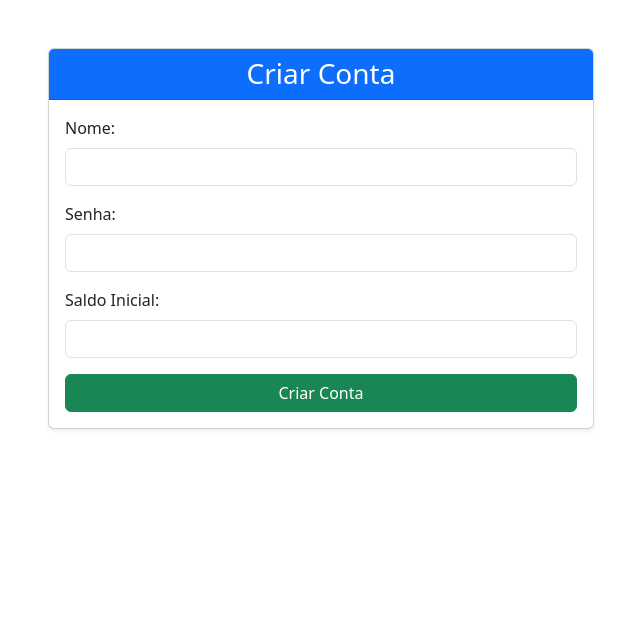
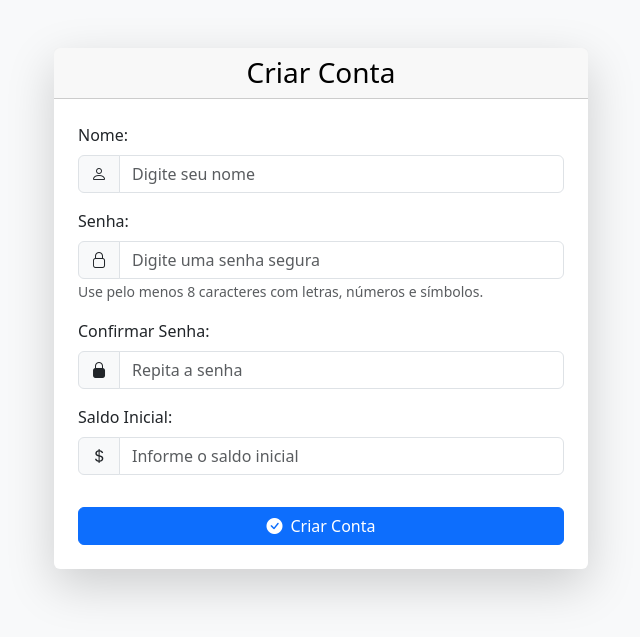
Before and after one commit to fabiograves/flaskcaixa, a Flask app: page /criar_conta in a window 1280 px wide. Shown: the top 637 px of the page, without its empty margins (319-959 px from the left). Run offline with Flask 3, Linux system fonts and the light colour scheme.

Commit message:
boa sorte

```diff
--- a/app.py
+++ b/app.py
@@ -45,7 +45,20 @@ def criar_conta():
     if request.method == "POST":
         nome = request.form["nome"]
         senha = request.form["senha"]
-        saldo_inicial = float(request.form["saldo_inicial"])
+        confirmar_senha = request.form["confirmar_senha"]
+        saldo_inicial = float(request.form.get("saldo_inicial", 0) or 0)
+
+        if not nome.strip():
+            flash("O nome não pode estar vazio ou ser apenas espaços.", "danger")
+            return redirect(url_for("criar_conta"))
+
+        if senha != confirmar_senha:
+            flash("Senha e Confirmar senha não são iguais.", "danger")
+            return redirect(url_for("criar_conta"))
+
+        if saldo_inicial < 0:
+            flash("O saldo inicial não pode ser negativo.", "danger")
+            return redirect(url_for("criar_conta"))
 
         try:
             conn = get_db_connection()
@@ -62,6 +75,9 @@ def criar_conta():
         except sqlite3.IntegrityError:
             flash("Erro: Conta já existe.", "danger")
             return redirect(url_for("criar_conta"))
+        except Exception as e:
+            flash(f"Ocorreu um erro inesperado: {str(e)}", "danger")
+            return redirect(url_for("criar_conta"))
 
     return render_template("criar_conta.html")
 
--- a/templates/base.html
+++ b/templates/base.html
@@ -2,23 +2,33 @@
 <html>
 <head>
     <link href="https://cdn.jsdelivr.net/npm/bootstrap@5.3.0-alpha3/dist/css/bootstrap.min.css" rel="stylesheet">
-
     <title>{% block title %}Minha Aplicação{% endblock %}</title>
 </head>
-<body>
+<body class="bg-light">
+
+    <div class="container mt-4">
 
         <!-- Exibir mensagens flash -->
         {% with messages = get_flashed_messages(with_categories=true) %}
             {% if messages %}
-            <ul>
+                <div class="alert-container">
                     {% for category, message in messages %}
-                    <li class="flash-{{ category }}">{{ message }}</li>
+                        <div class="alert alert-{{ category }} alert-dismissible fade show" role="alert">
+                            {{ message }}
+                            <button type="button" class="btn-close" data-bs-dismiss="alert" aria-label="Close"></button>
+                        </div>
                     {% endfor %}
-            </ul>
+                </div>
             {% endif %}
         {% endwith %}
 
         <!-- Conteúdo principal -->
+        <div class="content">
             {% block content %}{% endblock %}
+        </div>
+
+    </div>
+
+    <script src="https://cdn.jsdelivr.net/npm/bootstrap@5.3.0-alpha3/dist/js/bootstrap.bundle.min.js"></script>
 </body>
 </html>
--- a/templates/criar_conta.html
+++ b/templates/criar_conta.html
@@ -1,34 +1,64 @@
 {% extends "base.html" %}
 
 {% block content %}
-<!DOCTYPE html>
-<html>
-<head>
-    <title>Criar Conta</title>
-</head>
-<body>
 <div class="container mt-5">
     <div class="row justify-content-center">
         <div class="col-md-6">
-                <div class="card shadow-sm">
-                    <div class="card-header bg-primary text-white">
-                        <h3 class="text-center mb-0">Criar Conta</h3>
+            <div class="card shadow-lg border-0">
+                <div class="card-header bg-gradient-primary text-black text-center">
+                    <h3 class="mb-0">Criar Conta</h3>
                 </div>
-                    <div class="card-body">
+                <div class="card-body p-4">
                     <form method="post">
+                        <!-- Nome -->
                         <div class="mb-3">
                             <label for="nome" class="form-label">Nome:</label>
-                                <input type="text" name="nome" id="nome" class="form-control" required>
+                            <div class="input-group">
+                                <span class="input-group-text bg-light">
+                                    <i class="bi bi-person"></i>
+                                </span>
+                                <input type="text" name="nome" id="nome" class="form-control" placeholder="Digite seu nome" required>
                             </div>
+                        </div>
+
+                        <!-- Senha -->
                         <div class="mb-3">
                             <label for="senha" class="form-label">Senha:</label>
-                                <input type="password" name="senha" id="senha" class="form-control" required>
+                            <div class="input-group">
+                                <span class="input-group-text bg-light">
+                                    <i class="bi bi-lock"></i>
+                                </span>
+                                <input type="password" name="senha" id="senha" class="form-control" placeholder="Digite uma senha segura" required>
                             </div>
+                            <small class="form-text text-muted">Use pelo menos 8 caracteres com letras, números e símbolos.</small>
+                        </div>
+
+                        <!-- Confirmar Senha -->
+                        <div class="mb-3">
+                            <label for="confirmar_senha" class="form-label">Confirmar Senha:</label>
+                            <div class="input-group">
+                                <span class="input-group-text bg-light">
+                                    <i class="bi bi-lock-fill"></i>
+                                </span>
+                                <input type="password" name="confirmar_senha" id="confirmar_senha" class="form-control" placeholder="Repita a senha" required>
+                            </div>
+                        </div>
+
+                        <!-- Saldo Inicial -->
                         <div class="mb-3">
                             <label for="saldo_inicial" class="form-label">Saldo Inicial:</label>
-                                <input type="number" name="saldo_inicial" id="saldo_inicial" class="form-control" step="0.01" required>
+                            <div class="input-group">
+                                <span class="input-group-text bg-light">
+                                    <i class="bi bi-currency-dollar"></i>
+                                </span>
+                                <input type="number" name="saldo_inicial" id="saldo_inicial" class="form-control" step="0.01" placeholder="Informe o saldo inicial">
                             </div>
-                            <button type="submit" class="btn btn-success w-100">Criar Conta</button>
+                        </div>
+
+                        <!-- Botão Criar Conta -->
+                        <button type="submit" class="btn btn-primary w-100 mt-3">
+                            <i class="bi bi-check-circle-fill me-2"></i>Criar Conta
+                        </button>
                     </form>
                 </div>
             </div>
@@ -36,8 +66,8 @@
     </div>
 </div>
 
-    <!-- Bootstrap JS (opcional, para componentes dinâmicos como modal) -->
+<!-- Bootstrap Icons -->
+<link href="https://cdn.jsdelivr.net/npm/bootstrap-icons/font/bootstrap-icons.css" rel="stylesheet">
+<!-- Bootstrap JS -->
 <script src="https://cdn.jsdelivr.net/npm/bootstrap@5.3.0-alpha3/dist/js/bootstrap.bundle.min.js"></script>
-</body>
-</html>
 {% endblock %}
```
Also changed, not shown: templates/home.html (added, +10 -0 lines), banco_local.db. Lines whose indentation alone changed are shown as unchanged.
